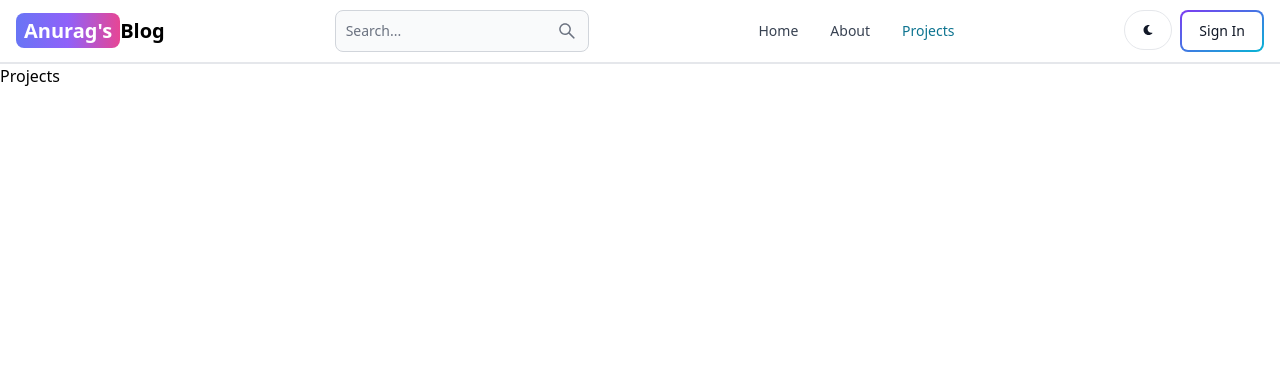
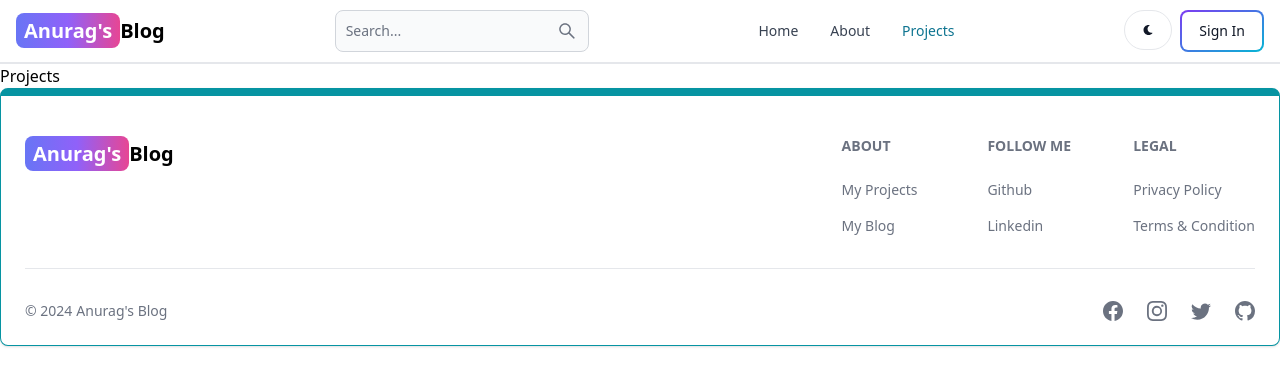
Before and after one commit to AnuragDharmadhikari/MERN-Blog, a React (Vite) app in the folder client/: page /projects in a window 1280 px wide. Shown: the top 386 px of the page. Built offline with nearby package versions, Linux system fonts and the light colour scheme.

Commit message:
footer created

```diff
--- a/client/src/App.jsx
+++ b/client/src/App.jsx
@@ -7,6 +7,7 @@
 import Dashboard from "./pages/Dashboard";
 import Projects from "./pages/Projects";
 import Header from "./components/Header";
+import FooterComp from "./components/Footer";
 const App = () => {
   return (
     <BrowserRouter>
@@ -19,6 +20,7 @@
         <Route path="/dashboard" element={<Dashboard />} />
         <Route path="/projects" element={<Projects />} />
       </Routes>
+      <FooterComp/>
     </BrowserRouter>
   );
 };
--- /dev/null
+++ b/client/src/components/Footer.jsx
@@ -0,0 +1,97 @@
+import {
+  Footer,
+  FooterCopyright,
+  FooterDivider,
+  FooterIcon,
+  FooterLink,
+  FooterLinkGroup,
+  FooterTitle,
+} from "flowbite-react";
+import React from "react";
+import { Link } from "react-router-dom";
+import { BsFacebook, BsInstagram, BsTwitter, BsGithub } from "react-icons/bs";
+
+const FooterComp = () => {
+  return (
+    <Footer container className=" border border-t-8 border-teal-500">
+      <div className=" w-full max-w-7xl mx-auto">
+        <div className="grid w-full justify-between sm:flex md:grid-cols-1">
+          <div className="mt-5">
+            <Link
+              to="/"
+              className=" self-center whitespace-nowrap text-lg sm:text-xl font-semibold dark:text-white"
+            >
+              <span className=" px-2 py-1 bg-gradient-to-r from-indigo-500 via-purple-500 to-pink-500 rounded-lg text-white">
+                Anurag's
+              </span>
+              Blog
+            </Link>
+          </div>
+          <div className="grid grid-cols-2 gap-8 mt-4 sm:grid-cols-3 sm:gap-6">
+            <div className="">
+              <FooterTitle title="About" />
+              <FooterLinkGroup col>
+                <FooterLink
+                  href="https://github.com/AnuragDharmadhikari"
+                  target="_blank"
+                  rel="noopeaner noreferrer"
+                >
+                  My Projects
+                </FooterLink>
+                <FooterLink
+                  href="https://github.com/AnuragDharmadhikari"
+                  target="_blank"
+                  rel="noopeaner noreferrer"
+                >
+                  My Blog
+                </FooterLink>
+              </FooterLinkGroup>
+            </div>
+            <div className="">
+              <FooterTitle title="Follow Me" />
+              <FooterLinkGroup col>
+                <FooterLink
+                  href="https://github.com/AnuragDharmadhikari"
+                  target="_blank"
+                  rel="noopeaner noreferrer"
+                >
+                  Github
+                </FooterLink>
+                <FooterLink
+                  href="https://www.linkedin.com/in/anurag-dharmadhikari-036737241/"
+                  target="_blank"
+                  rel="noopeaner noreferrer"
+                >
+                  Linkedin
+                </FooterLink>
+              </FooterLinkGroup>
+            </div>
+            <div className="">
+              <FooterTitle title="Legal" />
+              <FooterLinkGroup col>
+                <FooterLink href="#">Privacy Policy</FooterLink>
+                <FooterLink href="#">Terms & Condition</FooterLink>
+              </FooterLinkGroup>
+            </div>
+          </div>
+        </div>
+        <FooterDivider />
+        <div className="w-full sm:flex sm:items-center sm:justify-between">
+          <FooterCopyright
+            href="#"
+            by="Anurag's Blog"
+            year={new Date().getFullYear()}
+          />
+          <div className=" flex gap-6 sm:mt-0 mt-4 sm:justify-center">
+            <FooterIcon href="#" icon={BsFacebook} />
+            <FooterIcon href="#" icon={BsInstagram} />
+            <FooterIcon href="#" icon={BsTwitter} />
+            <FooterIcon href="#" icon={BsGithub} />
+          </div>
+        </div>
+      </div>
+    </Footer>
+  );
+};
+
+export default FooterComp;
```
